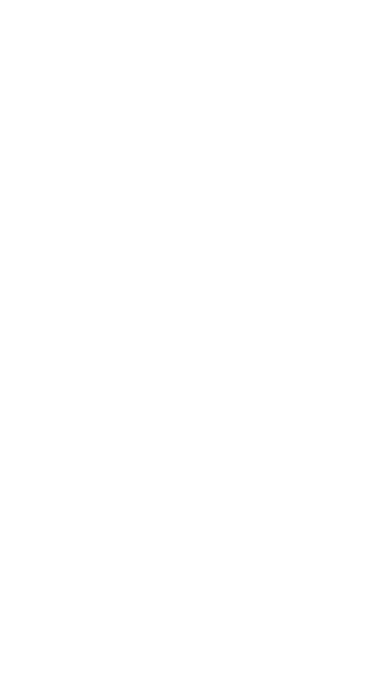
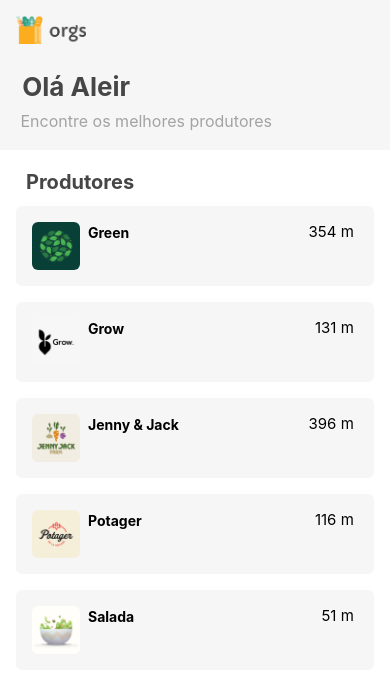
Before and after one commit to AleirSanches/orgsHooks2, a React Native app: screen / in a window 390 px wide. Shown: the top 686 px of the page. Built offline with nearby package versions, Linux system fonts and the light colour scheme.

Commit message:
criando estilos produtores

```diff
--- a/App.js
+++ b/App.js
@@ -12,6 +12,7 @@
 const estilos =StyleSheet.create({
       tela:{
             flex:1,
+            backgroundColor:'#FFFFFF',
       }
 })
 
--- /dev/null
+++ b/src/componentes/estrelas.js
@@ -0,0 +1,5 @@
+import React from 'react';
+
+export defaul function Estrelas({
+
+})
--- /dev/null
+++ b/src/telas/Home/componentes/produtor.js
@@ -0,0 +1,57 @@
+import React from 'react';
+import {Text, Image, View, StyleSheet} from 'react-native';
+
+export default function Produtor ({nome , imagem, distancia, estrelas}){
+    return <View style={estilos.cartao}>
+        <Image style={estilos.imagem} source ={imagem} />
+        <View style={estilos.informacoes}>
+            <Text style={estilos.nome}>{nome}</Text>
+            <Text style={estilos.distancia}>{distancia}</Text>
+
+        </View>
+
+
+    </View>
+
+}
+
+const estilos = StyleSheet.create({
+
+    cartao:{
+        backgroundColor: '#F6F6F6',
+        marginVertical:8,
+        marginHorizontal:16,
+        borderRadius:6,
+        flexDirection: 'row',
+        elevation: 4,
+
+    },
+    imagem:{
+
+        width:48,
+        height:48,
+        borderRadius:6,
+        marginVertical:16,
+        marginLeft:16,
+
+
+    },
+    informacoes:{
+        flex:1,
+        flexDirection: 'row',
+        justifyContent: 'space-between',
+        marginLeft: 8,
+        marginVertical: 16,
+        marginRight:16,
+
+    },
+    nome:{
+        fontSize:14,
+        lineHeight:22,
+        fontWeight: 'bold',
+    },
+    distancia:{
+        fontSize:15,
+        lineHeight:19,
+    }
+})
--- a/src/telas/Home/componentes/produtores.js
+++ b/src/telas/Home/componentes/produtores.js
@@ -1,5 +1,6 @@
 import React, {useEffect, useState} from 'react';
 import { Text, FlatList, StyleSheet } from 'react-native';
+import Produtor from './produtor';
 import { carregaProdutores } from '../../../servicos/carregaDados';
 
 
@@ -17,7 +18,7 @@
     const topoLista = () =>{
         return <>
            <Topo/>
-           < Text style={estilos.titulo}>{titulo}</Text>
+           <Text style={estilos.titulo}>{titulo}</Text>
 
         </>
 
@@ -25,7 +26,7 @@
 
     return <FlatList
         data={lista}
-        renderItem={({item:{nome}}) => <Text>{nome}</Text>}
+        renderItem={({item}) => <Produtor{...item}/>}
         keyExtractor= {({nome}) => nome}
         ListHeaderComponent  = {topoLista}
 
@@ -39,9 +40,11 @@
     titulo:{
         fontSize: 20,
         lineHeight:32,
-        marginHorizontal:16,
+        marginHorizontal:26,
         marginTop:16,
         fontWeight: 'bold',
         color: '#464646',
+
+
     }
 })
--- a/src/telas/Home/index.js
+++ b/src/telas/Home/index.js
@@ -3,8 +3,7 @@
 import Produtores  from './componentes/produtores.js';
 
 export default function Home () {
-    return
-      <Produtores topo ={Topo}/>
+    return <Produtores topo ={Topo}/>
 
 
 }
```
